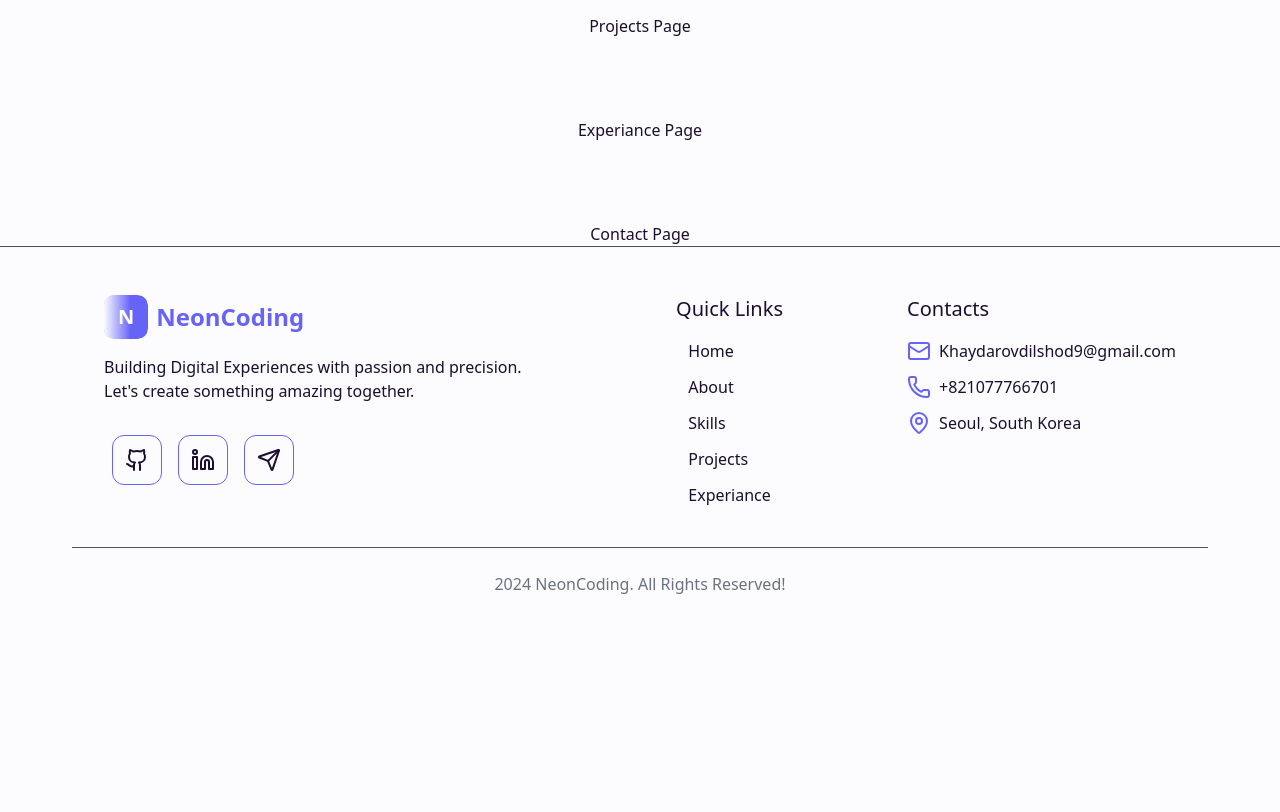
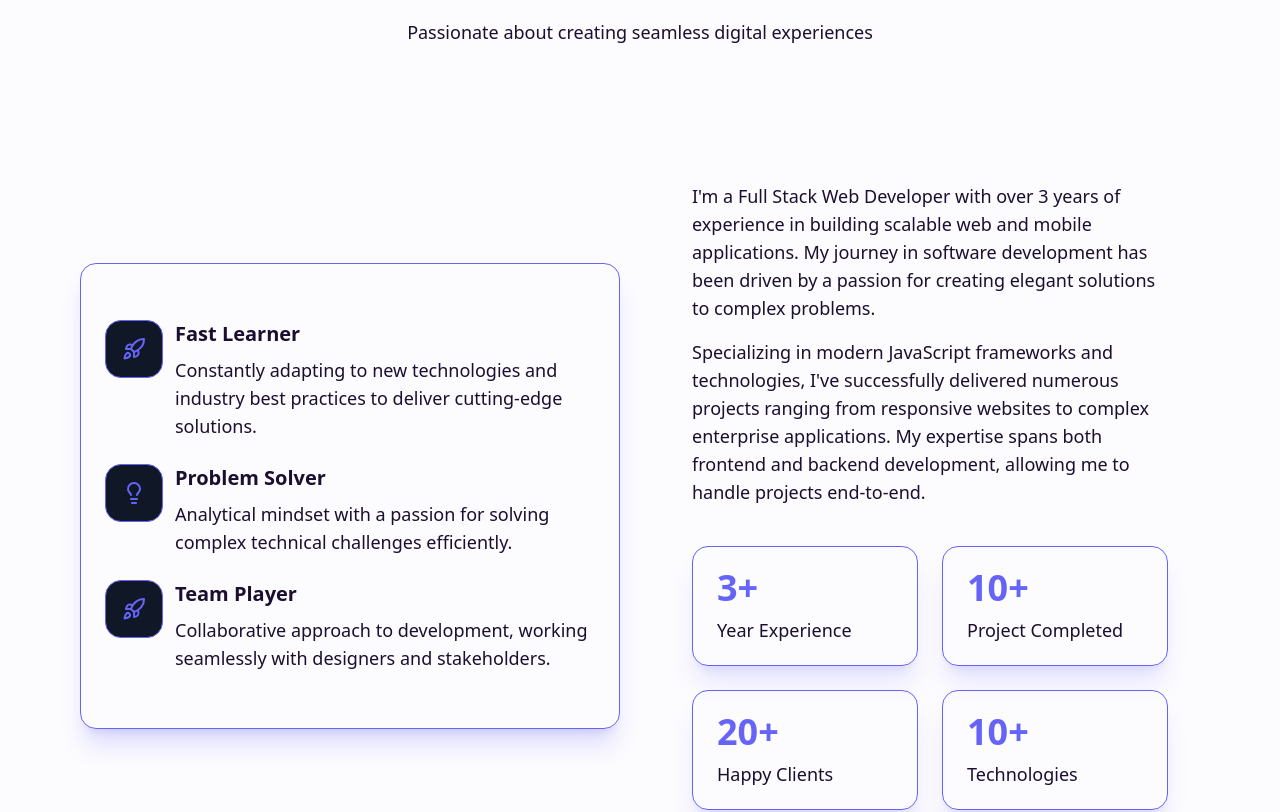
Before and after one commit to DixonKH/PortfolioWebsite, a Next.js app: page / in a window 1280 px wide. Shown: the part 920-1732 px from the top of the page. Before the commit the page ends 1588 px from the top, so only its background shows below. Built offline with nearby package versions, Linux system fonts and the light colour scheme.

Commit message:
feat: develop about page

```diff
--- a/app/(main)/about/page.tsx
+++ b/app/(main)/about/page.tsx
@@ -1,7 +1,93 @@
+import { CodeXml, Users, Rocket, Lightbulb } from "lucide-react";
+
 export default function About() {
-    return (
-        <div>
-            <div>About Page</div>
+  return (
+    <div className="w-full mt-20 flex flex-col justify-center items-center gap-10">
+      <div className="w-full flex flex-col justify-between items-center gap-4">
+        <div className="text-lg font-bold text-primary">About Me</div>
+        <div className="text-5xl font-bold text-center">Who I am</div>
+        <div className="dark:text-gray-400 text-lg mt-2 text-center">
+          Passionate about creating seamless digital experiences
         </div>
-    );
+      </div>
+      <div className="w-full flex flex-col lg:flex-row justify-center items-center gap-10 mt-10">
+        <div className="lg:w-1/2">
+          <div className="border border-primary min-w-85 px-6 py-14 flex flex-col gap-6 rounded-2xl dark:bg-indigo-900/10 shadow-indigo-500/50 shadow-xl/40">
+            <div className="flex md:flex-row flex-col justify-center items-start gap-3">
+              <div className="font-bold flex justify-center items-center text-primary border p-4 rounded-2xl border-primary bg-gray-900">
+                <Rocket />
+              </div>
+              <div className="flex flex-col justify-center gap-2">
+                <div className="text-xl font-bold ">Fast Learner</div>
+                <div className="dark:text-gray-400 text-lg">
+                  Constantly adapting to new technologies and industry best
+                  practices to deliver cutting-edge solutions.
+                </div>
+              </div>
+            </div>
+            <div className="flex md:flex-row flex-col justify-center items-start gap-3">
+              <div className="font-bold flex justify-center items-center text-primary border p-4 rounded-2xl border-primary bg-gray-900">
+                <Lightbulb />
+              </div>
+              <div className="flex flex-col justify-center gap-2">
+                <div className="text-xl font-bold ">Problem Solver</div>
+                <div className="dark:text-gray-400 text-lg">
+                  Analytical mindset with a passion for solving complex
+                  technical challenges efficiently.
+                </div>
+              </div>
+            </div>
+            <div className="flex md:flex-row flex-col justify-center items-start gap-3">
+              <div className="font-bold flex justify-center items-center text-primary border p-4 rounded-2xl border-primary bg-gray-900">
+                <Rocket />
+              </div>
+              <div className="flex flex-col justify-center gap-2">
+                <div className="text-xl font-bold">Team Player</div>
+                <div className="dark:text-gray-400 text-lg">
+                  Collaborative approach to development, working seamlessly with
+                  designers and stakeholders.
+                </div>
+              </div>
+            </div>
+          </div>
+        </div>
+        <div className="lg:w-1/2">
+          <div className="min-w-100 px-8 py-14 flex flex-col gap-6 rounded-2xl">
+            <div className="flex justify-center items-center gap-2">
+              <div className="text-lg text-center lg:text-left">
+                I'm a Full Stack Web Developer with over 3 years of experience
+                in building scalable web and mobile applications. My journey in
+                software development has been driven by a passion for creating
+                elegant solutions to complex problems.
+                <div className="mt-4"></div>
+                Specializing in modern JavaScript frameworks and technologies, I've successfully
+                delivered numerous projects ranging from responsive websites to
+                complex enterprise applications. My expertise spans both
+                frontend and backend development, allowing me to handle projects
+                end-to-end.
+              </div>
+            </div>
+            <div className="w-full grid lg:grid-cols-2 mt-4 font-medium gap-6">
+              <div className=" h-30 border border-primary rounded-2xl py-4 px-6 shadow-indigo-500/50 shadow-xl/30 flex flex-col justify-center items-start gap-2">
+                <div className="text-4xl font-bold text-primary">3+</div>
+                <div className="text-lg dark:text-gray-400">Year Experience</div>
+              </div>
+              <div className=" h-30 border border-primary rounded-2xl py-4 px-6 shadow-indigo-500/50 shadow-xl/30 flex flex-col justify-center items-start gap-2">
+                <div className="text-4xl font-bold text-primary">10+</div>
+                <div className="text-lg dark:text-gray-400">Project Completed</div>
+              </div>
+              <div className=" h-30 border border-primary rounded-2xl py-4 px-6 shadow-indigo-500/50 shadow-xl/30 flex flex-col justify-center items-start gap-2">
+                <div className="text-4xl font-bold text-primary">20+</div>
+                <div className="text-lg dark:text-gray-400">Happy Clients</div>
+              </div>
+              <div className=" h-30 border border-primary rounded-2xl py-4 px-6 shadow-indigo-500/50 shadow-xl/30 flex flex-col justify-center items-start gap-2">
+                <div className="text-4xl font-bold text-primary">10+</div>
+                <div className="text-lg dark:text-gray-400">Technologies</div>
+              </div>
+            </div>
+          </div>
+        </div>
+      </div>
+    </div>
+  );
 }
--- a/app/(main)/hero/page.tsx
+++ b/app/(main)/hero/page.tsx
@@ -12,7 +12,7 @@ import Image from "next/image";
 export default function Hero() {
   return (
     <div className="w-full flex flex-col lg:flex-row justify-between items-center">
-      <div className="w-1/2 flex flex-col justify-between items-center lg:items-start gap-4">
+      <div className="lg:w-1/2 flex flex-col justify-between items-center lg:items-start gap-4">
         <div className="text-primary font-bold text-lg border min-w-60 text-center rounded-full p-2 px-4 shadow-indigo-500/50 shadow-xl/30">
           Full Stack Developer
         </div>
@@ -25,7 +25,7 @@ export default function Hero() {
         </div>
         <div className="mt-6 flex flex-col lg:flex-row gap-6">
           <Link
-            className="flex items-center justify-center gap-2 bg-primary text-primary-foreground rounded-full font-medium min-w-45"
+            className="flex items-center justify-center gap-2 bg-primary text-primary-foreground rounded-full font-medium min-w-45 py-4"
             href="/projects"
           >
             View My Work
@@ -46,31 +46,31 @@ export default function Hero() {
         <div className="w-full flex lg:justify-start justify-center mt-6 mb-2">
           <Link
             className="border rounded-lg border-primary m-2 p-3"
-            href="/about"
+            href="https://github.com/DixonKH"
           >
             <Github />
           </Link>
           <Link
             className="border rounded-lg border-primary m-2 p-3"
-            href="/about"
+            href="tme:@NeonCoding"
           >
             <Send />
           </Link>
           <Link
             className="border rounded-lg border-primary m-2 p-3"
-            href="/about"
+            href="www.linkedin.com/in/dilshod-khaydarov-380260200"
           >
             <Linkedin />
           </Link>
           <Link
             className="border rounded-lg border-primary m-2 p-3"
-            href="/about"
+            href="mailto:Khaydarovdilshod9@gmail.com"
           >
             <Mail />
           </Link>
         </div>
       </div>
-      <div className="w-1/2 mt-10 lg:mt-0 flex justify-center items-center">
+      <div className="lg:w-1/2 mt-10 lg:mt-0 flex justify-center items-center">
         <div className="min-w-100 border border-primary px-8 py-14 flex flex-col gap-6 rounded-2xl backdrop-blur-3xl ">
           <div className="w-70 h-50 border-2 rounded-full blur-3xl bg-indigo-500 absolute -z-99 ml-14"></div>
           <div>
--- a/app/(main)/layout.tsx
+++ b/app/(main)/layout.tsx
@@ -28,16 +28,16 @@ export default function MainLayout({
   return (
     <html lang="en">
       <body
-        className={`${geistSans.variable} ${geistMono.variable} antialiased w-full flex flex-col justify-center`}
+        className={`${geistSans.variable} ${geistMono.variable} antialiased`}
       >
         <Providers>
           <header>
-          <Navbar />
-        </header>
-        <main>{children}</main>
-        <footer>
-          <Footer />
-        </footer>
+            <Navbar />
+          </header>
+          <main className=" w-full flex flex-col items-center">{children}</main>
+          <footer>
+            <Footer />
+          </footer>
         </Providers>
       </body>
     </html>
--- a/app/(main)/page.tsx
+++ b/app/(main)/page.tsx
@@ -7,7 +7,7 @@ import Hero from "./hero/page";
 
 export default function Home() {
   return (
-    <div className="flex flex-col gap-20 justify-center items-center w-full px-20 mt-16">
+    <div className="flex flex-col gap-20 items-center w-full px-20 mt-44">
       <Hero />
       <About />
       <Skills />
--- a/app/components/layout/Navbar.tsx
+++ b/app/components/layout/Navbar.tsx
@@ -17,7 +17,7 @@ export default function Navbar() {
   const pathname = usePathname();
   const [isOpen, setIsOpen] = React.useState(false);
   return (
-    <div className="dark:bg-black bg-white stiky w-full p-8 flex justify-between items-center shadow-md lg:px-24 py-6">
+    <div className="dark:bg-black bg-white fixed top-0 right-0 left-0 z-999 w-full p-8 flex justify-between items-center shadow-md lg:px-24 py-6">
       <div className="text-primary lg:text-2xl text-xl font-bold flex items-center">
         <span className="p-2 mask-l-from-40% mr-2 px-3.5 bg-primary text-white font-bold text-2xl rounded-md">
           N
```
